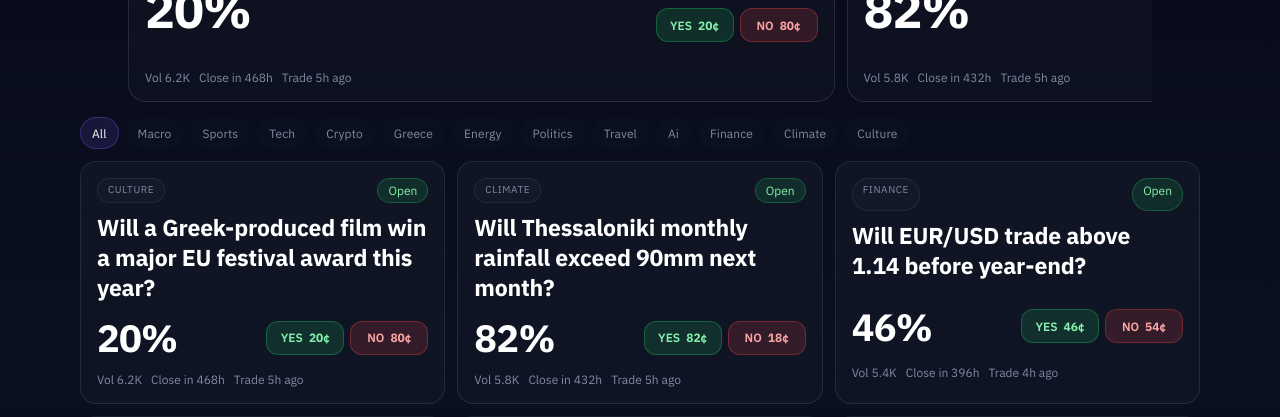
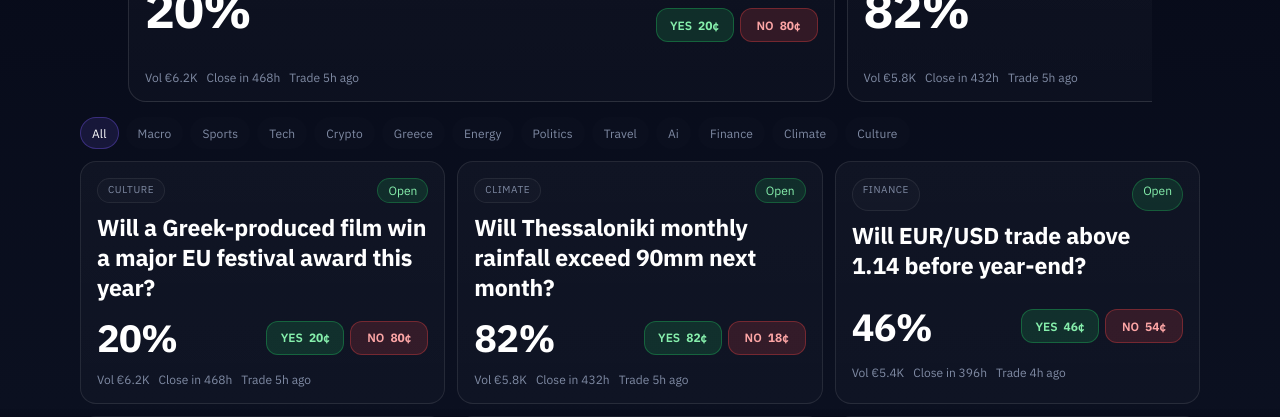
Before and after one commit to 0xDimi/MANTIS, a Next.js app: page / in a window 1280 px wide. Shown: the part 319-736 px from the top of the page. Built offline with nearby package versions, Linux system fonts and the light colour scheme; no server answers; the database is empty.

Commit message:
fix(ui): show volume values with euro symbol

```diff
--- a/app/markets/[slug]/page.tsx
+++ b/app/markets/[slug]/page.tsx
@@ -58,7 +58,7 @@ export default async function MarketDetailPage({
               <div className="marketSummaryRow">
                 <span className="summaryPill">{tr(lang, 'Chance', 'Πιθανότητα')} {formatPercent(state?.yesPrice ?? 0.5)}</span>
                 {Number(state?.volumeTotal ?? 0) > 0 ? (
-                  <span className="summaryPill">{tr(lang, 'Volume', 'Όγκος')} {formatCompact(state?.volumeTotal ?? 0)}</span>
+                  <span className="summaryPill">{tr(lang, 'Volume', 'Όγκος')} €{formatCompact(state?.volumeTotal ?? 0)}</span>
                 ) : (
                   <span className="summaryPill">{tr(lang, 'New market', 'Νέα αγορά')}</span>
                 )}
--- a/components/market-card.tsx
+++ b/components/market-card.tsx
@@ -92,7 +92,7 @@ export function MarketCard({ market, lang, featured = false }: MarketCardProps)
           </div>
 
           <div className="marketMiniMeta">
-            {volume > 0 ? <span>{tr(lang, 'Vol', 'Όγκος')} {formatCompact(volume)}</span> : <span>{tr(lang, 'New market', 'Νέα αγορά')}</span>}
+            {volume > 0 ? <span>{tr(lang, 'Vol', 'Όγκος')} €{formatCompact(volume)}</span> : <span>{tr(lang, 'New market', 'Νέα αγορά')}</span>}
             <span>{tr(lang, 'Close', 'Λήξη')} {formatRelativeHours(market.closeTime)}</span>
             {market.state?.lastTradeAt ? <span>{tr(lang, 'Trade', 'Συναλλαγή')} {formatRelativeHours(market.state.lastTradeAt)}</span> : null}
           </div>
@@ -130,7 +130,7 @@ export function MarketCard({ market, lang, featured = false }: MarketCardProps)
         </div>
 
         <div className="marketMiniMeta">
-          {volume > 0 ? <span>{tr(lang, 'Vol', 'Όγκος')} {formatCompact(volume)}</span> : <span>{tr(lang, 'New market', 'Νέα αγορά')}</span>}
+          {volume > 0 ? <span>{tr(lang, 'Vol', 'Όγκος')} €{formatCompact(volume)}</span> : <span>{tr(lang, 'New market', 'Νέα αγορά')}</span>}
           <span>{tr(lang, 'Close', 'Λήξη')} {formatRelativeHours(market.closeTime)}</span>
           {market.state?.lastTradeAt ? <span>{tr(lang, 'Trade', 'Συναλλαγή')} {formatRelativeHours(market.state.lastTradeAt)}</span> : null}
         </div>
```
